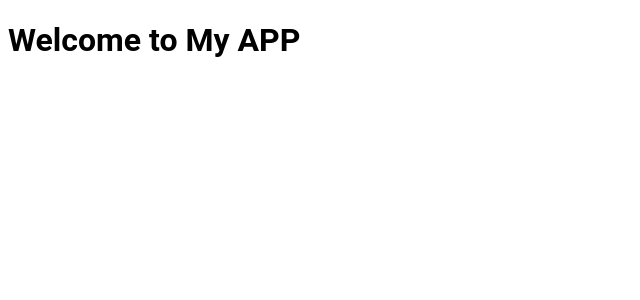
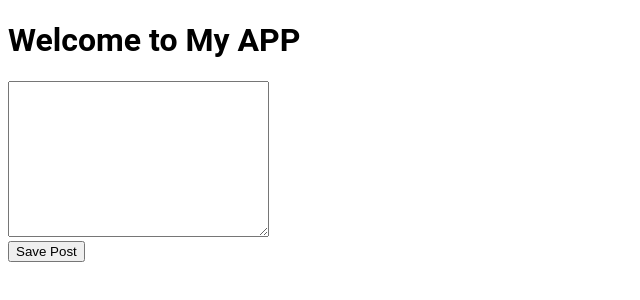
Before and after one commit to stizzle123/ng-mean-stack, an Angular app in the folder client/: page / in a window 1280 px wide. Shown: the top 300 px of the page, without its empty margins (0-640 px from the left). Built offline with nearby package versions, Linux system fonts and the light colour scheme.

Commit message:
Created post-create component

```diff
--- a/client/src/app/app.component.html
+++ b/client/src/app/app.component.html
@@ -1,3 +1,4 @@
 <h1>Welcome to My APP</h1>
+<app-post-create></app-post-create>
 
 <router-outlet></router-outlet>
--- a/client/src/app/app.module.ts
+++ b/client/src/app/app.module.ts
@@ -3,10 +3,12 @@
 
 import { AppRoutingModule } from './app-routing.module';
 import { AppComponent } from './app.component';
+import { PostCreateComponent } from './posts/post-create/post-create.component';
 
 @NgModule({
   declarations: [
-    AppComponent
+    AppComponent,
+    PostCreateComponent
   ],
   imports: [
     BrowserModule,
--- /dev/null
+++ b/client/src/app/posts/post-create/post-create.component.html
@@ -0,0 +1,5 @@
+<textarea cols="30" rows="10"></textarea>
+<br />
+<button (click)="onAddPost()">Save Post</button>
+
+<p>{{ newPost }}</p>
--- /dev/null
+++ b/client/src/app/posts/post-create/post-create.component.ts
@@ -0,0 +1,17 @@
+import { Component, OnInit } from "@angular/core";
+
+@Component({
+  selector: "app-post-create",
+  templateUrl: "./post-create.component.html",
+  styleUrls: ["./post-create.component.scss"]
+})
+export class PostCreateComponent implements OnInit {
+  newPost: string = "";
+  constructor() {}
+
+  ngOnInit() {}
+
+  onAddPost() {
+    this.newPost = "This is my first post";
+  }
+}
```
Also changed, not shown: client/src/app/posts/post-create/post-create.component.scss (added).
